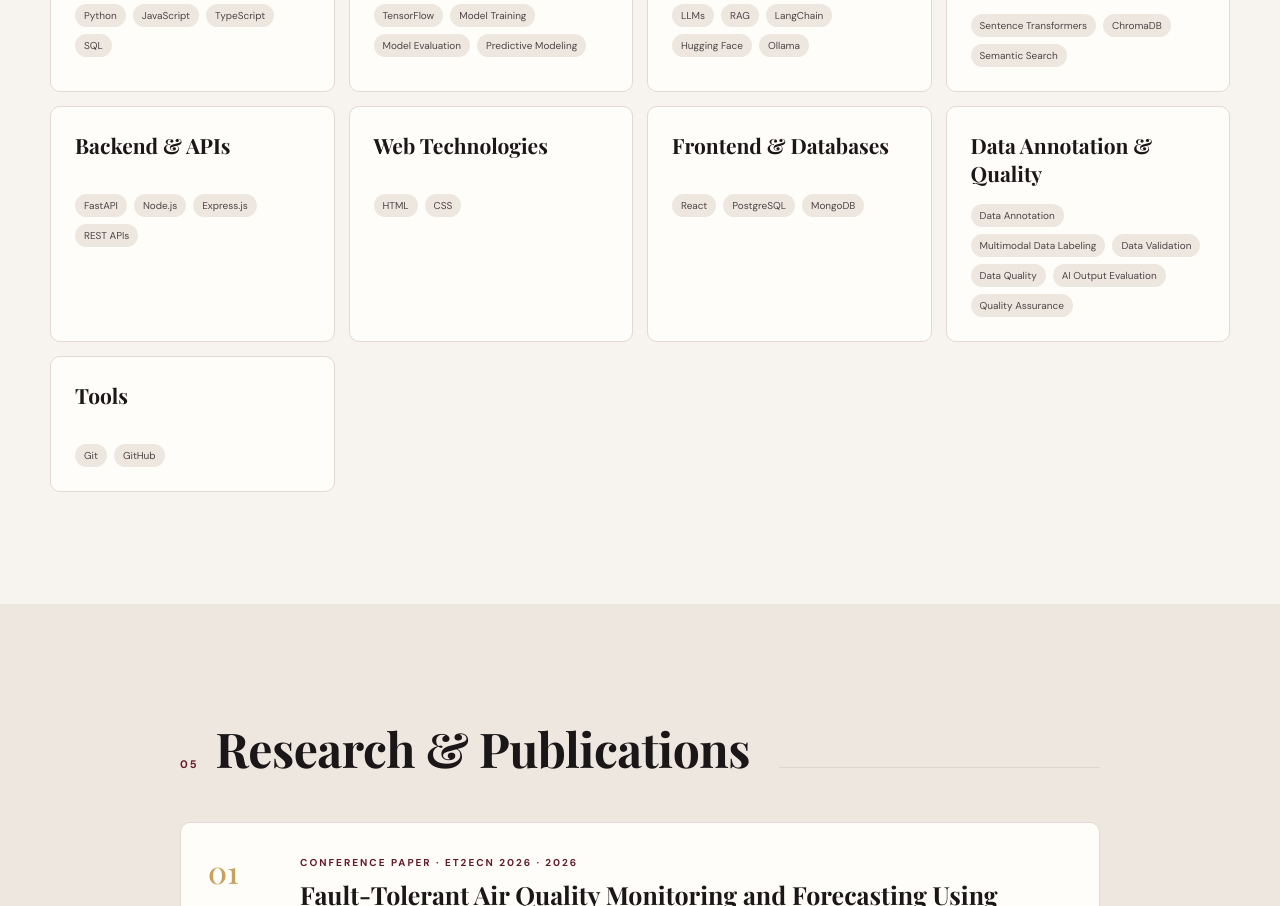
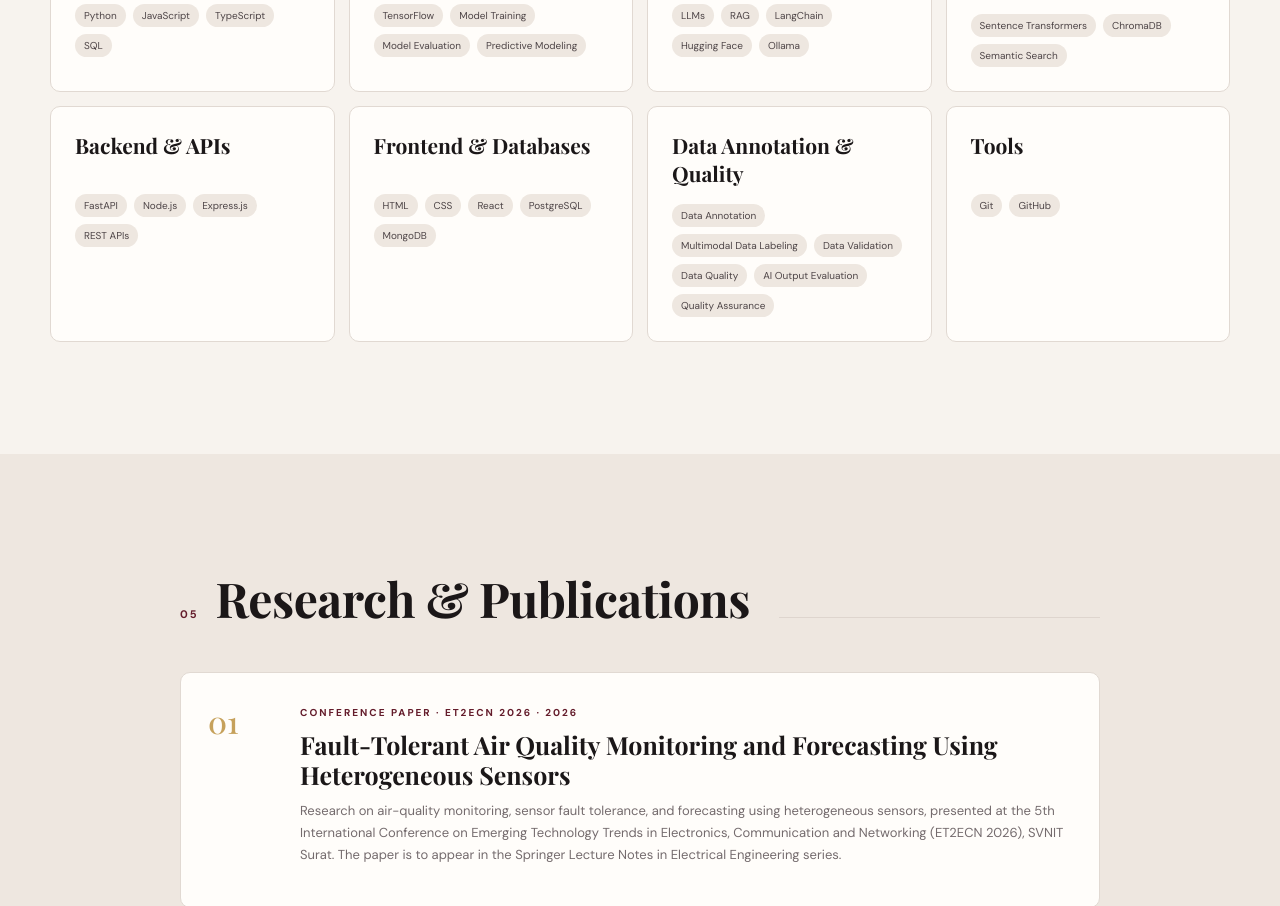
Before and after one commit to Sunny1112003/Prajna-Portfolio, a React (Vite) app: page / in a window 1280 px wide. Shown: the part 3860-4766 px from the top of the page. Built offline with nearby package versions, Linux system fonts and the light colour scheme.

Commit message:
Move HTML and CSS into Frontend & Databases

```diff
--- a/src/content.ts
+++ b/src/content.ts
@@ -166,12 +166,8 @@ export const skills: { group: string; items: string[] }[] = [
     items: ['FastAPI', 'Node.js', 'Express.js', 'REST APIs'],
   },
   {
-    group: 'Web Technologies',
-    items: ['HTML', 'CSS'],
-  },
-  {
     group: 'Frontend & Databases',
-    items: ['React', 'PostgreSQL', 'MongoDB'],
+    items: ['HTML', 'CSS', 'React', 'PostgreSQL', 'MongoDB'],
   },
   {
     group: 'Data Annotation & Quality',
```
